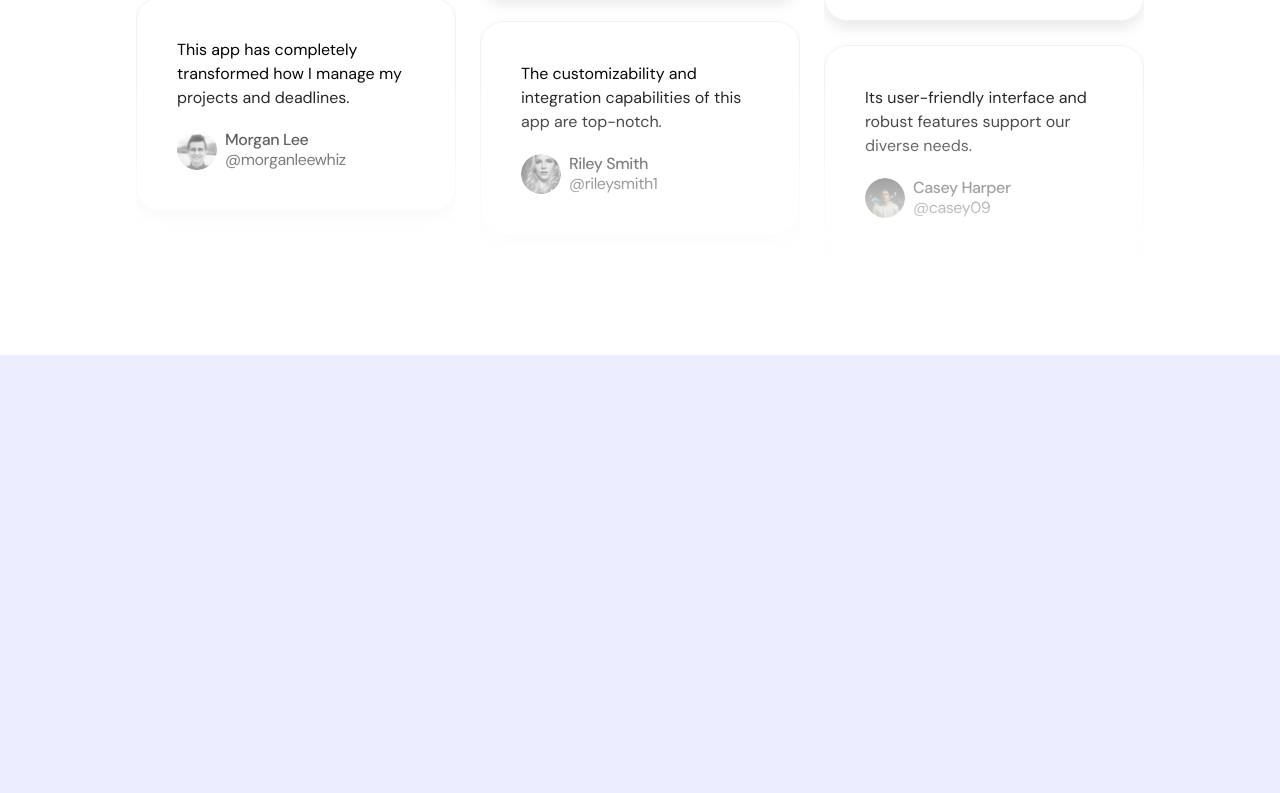
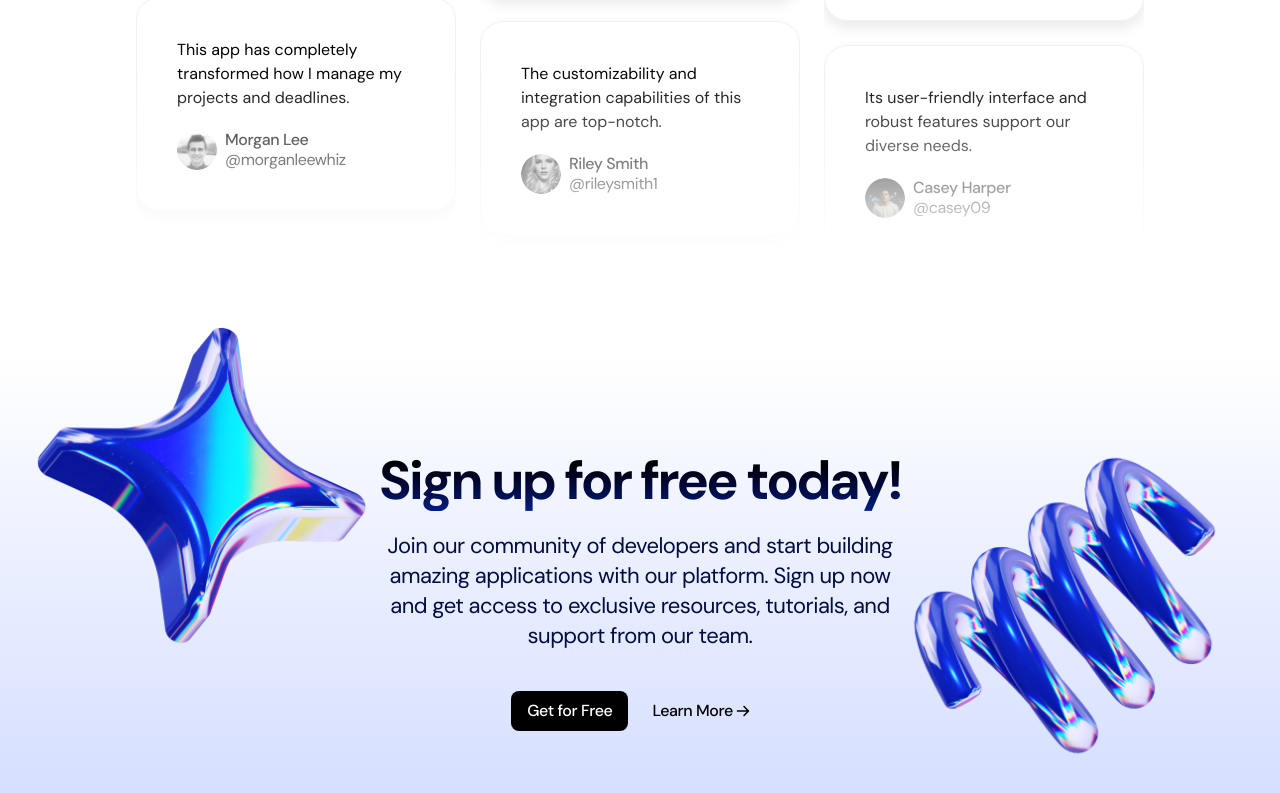
Before and after one commit to sehajmakkar/saas-landing-page, a Next.js app: page / in a window 1280 px wide. Shown: the part 4418-5211 px from the top of the page. Before the commit the page ends 4773 px from the top, so only its background shows below. Built offline with nearby package versions, Linux system fonts and the light colour scheme.

Commit message:
call to action section1

```diff
--- a/src/app/page.tsx
+++ b/src/app/page.tsx
@@ -1,3 +1,4 @@
+import { CallToAction } from "@/sections/CallToAction";
 import { Header } from "@/sections/Header";
 import { Hero } from "@/sections/Hero";
 import { LogoTicker } from "@/sections/LogoTicker";
@@ -14,6 +15,7 @@
       <ProductShowcase/>
       <Pricing/>
       <Testimonials/>
+      <CallToAction/>
     </>
   );
 }
--- a/src/sections/CallToAction.tsx
+++ b/src/sections/CallToAction.tsx
@@ -1,3 +1,38 @@
+import ArrowRightIcon from "@/assets/arrow-right.svg";
+import starImage from "@/assets/star.png";
+import springImage from "@/assets/spring.png";
+import Image from "next/image";
+
 export const CallToAction = () => {
-  return null;
+  return (
+    <section className="bg-gradient-to-b from-white to-[#D2DCFF] py-24 overflow-x-clip">
+      <div className="container mx-auto px-4 sm:px-6 lg:px-8">
+        <div className="section-heading relative">
+          <h2 className="section-title">Sign up for free today!</h2>
+          <p className="section-description mt-5">
+            Join our community of developers and start building amazing
+            applications with our platform. Sign up now and get access to
+            exclusive resources, tutorials, and support from our team.
+          </p>
+          <Image
+          src={starImage}
+          alt="Star"
+          width={360}
+          className="absolute -left-[350px] -top-[137px]" />
+          <Image
+          src={springImage}
+          alt="Spring"
+          width={360}
+          className="absolute -right-[331px] -top-[19px]" />
+        </div>
+        <div className="flex gap-2 mt-10 justify-center">
+          <button className="btn btn-primary">Get for Free</button>
+          <button className="btn btn-text">
+            <span>Learn More</span>
+            <ArrowRightIcon className="h-5 w-5 " />
+          </button>
+        </div>
+      </div>
+    </section>
+  );
 };
```
